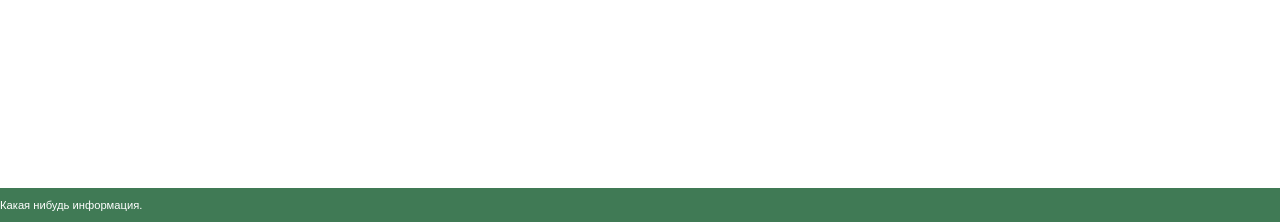
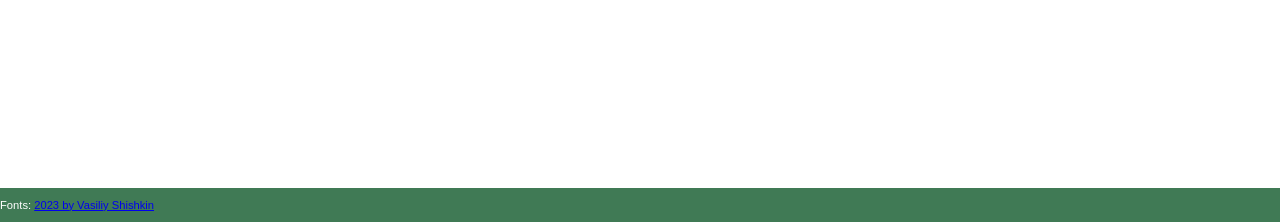
Before and after one commit to anime-kazakh/online-library, a Django app: template onlinelib/home/templates/home/about.html in a window 1280 px wide; the page is wider, and only the part inside the window is pictured. Shown: the part 578-800 px from the top of that part. Run offline with Django 5.2, Linux system fonts and the light colour scheme; the template is opened without the code that fills it, so the values that code supplies are empty.

Commit message:
Fonts copyright

```diff
--- a/onlinelib/templates/includes/footer.html
+++ b/onlinelib/templates/includes/footer.html
@@ -1,3 +1,5 @@
 <footer class="footer">
-    <p>Какая нибудь информация.</p>
+    <div class="copyrights">
+        <p>Fonts: <a href="https://shishkin.ru">2023 by Vasiliy Shishkin</a></p>
+    </div>
 </footer>
```
